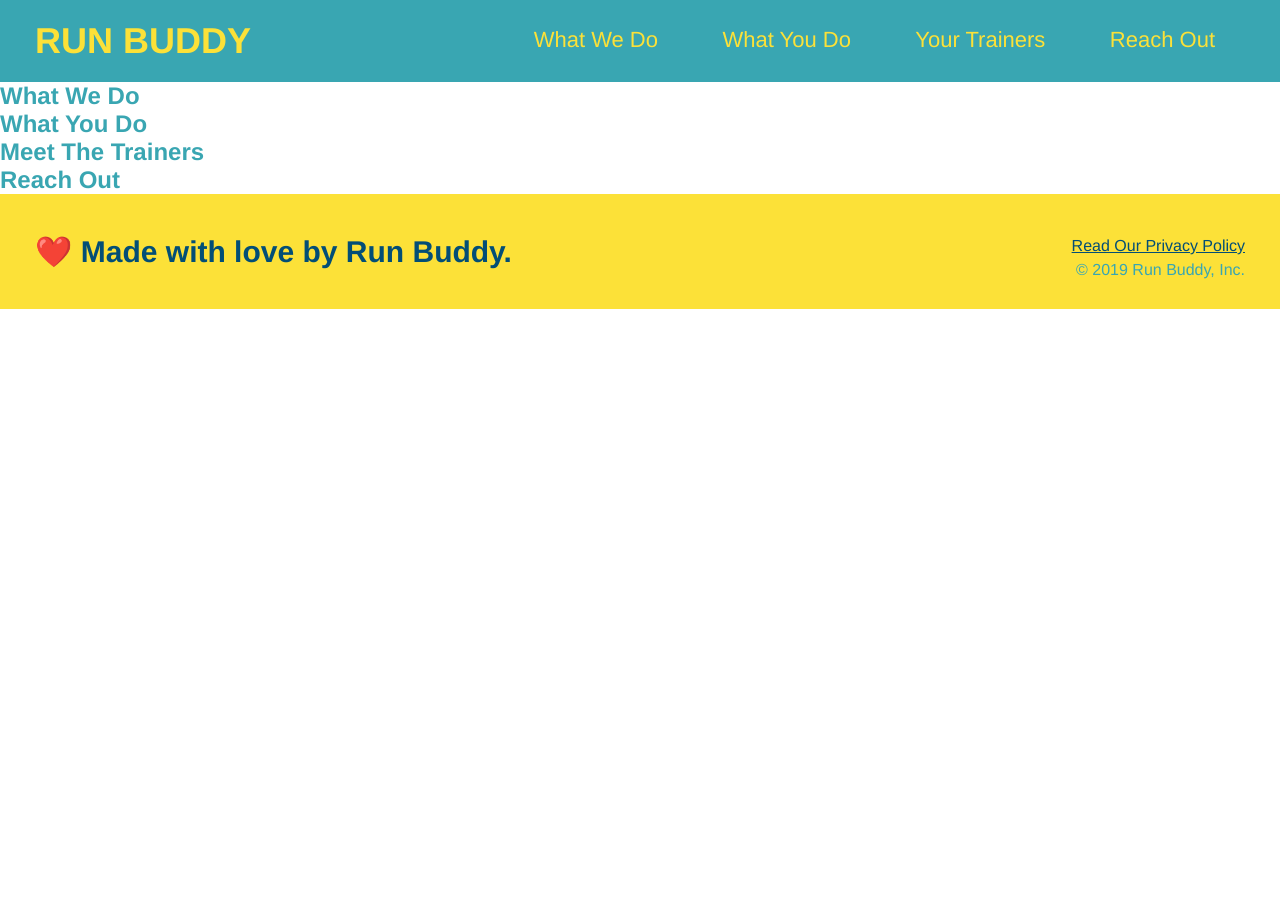
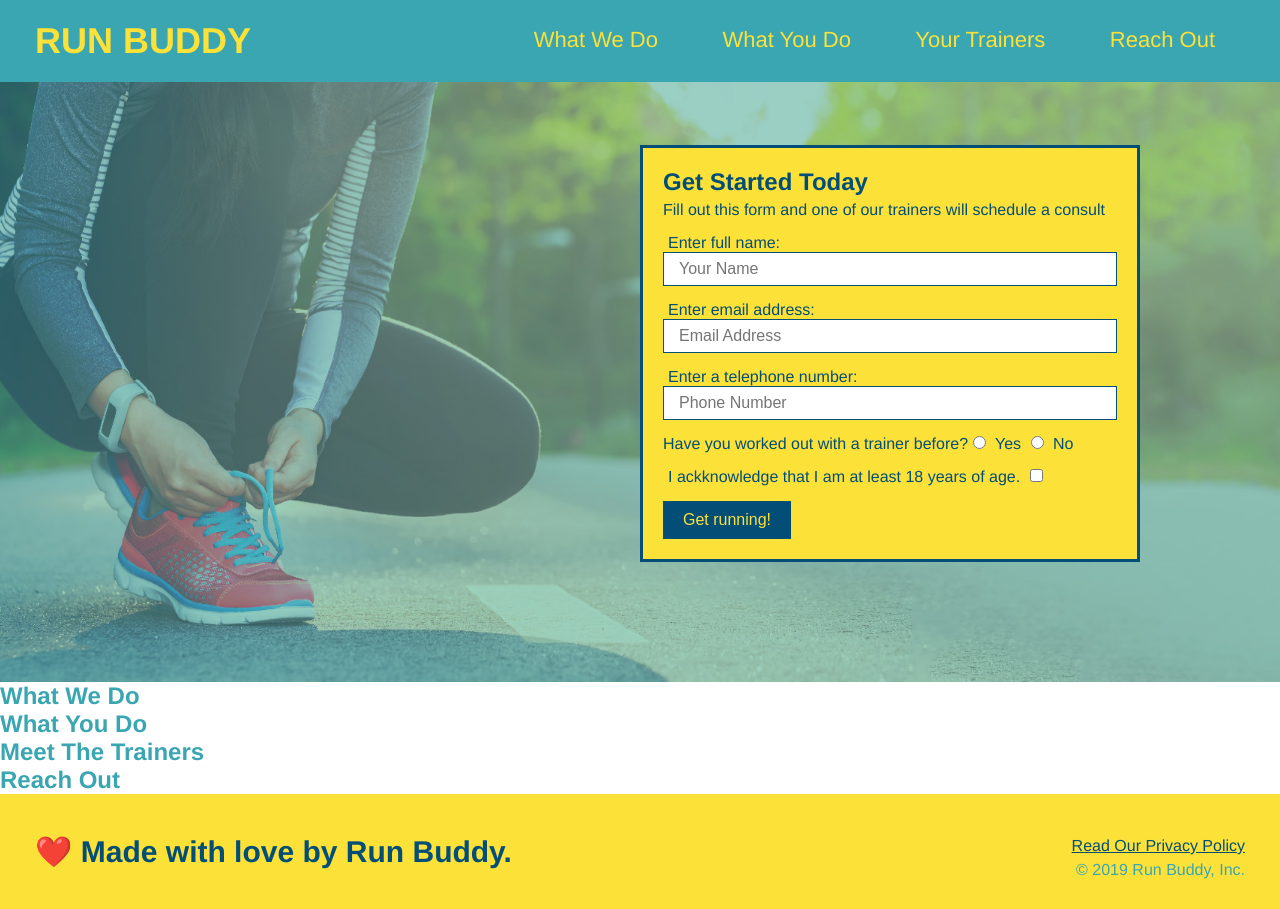
Before and after one commit to joseph0edwards/run-buddy, a plain HTML site: page index.html in a window 1280 px wide. Before the commit the page ends 800 px from the top, so only its background shows below. Drawn offline with Linux system fonts and the light colour scheme.

Commit message:
Added CSS Header Footer and Hero

```diff
--- a/index.html
+++ b/index.html
@@ -31,8 +31,40 @@
         </header>
 
         <!-- hero/jumbotron -->
-        <section>
+        <section class="hero">
+            <div class="hero-form">
+                <h3>Get Started Today</h3>
+                <p>Fill out this form and one of our trainers will schedule a consult</p>
+            <!--Add form element-->
+            <form>
+                <label for="name">Enter full name:</label>
+                <input type="text" placeholder="Your Name" name="name" id="name" class="form-input">
+
+                <label for="email">Enter email address:</label>
+                <input type="text" placeholder="Email Address" name="email" id="email" class="form-input">
+
+                <label for="phone">Enter a telephone number:</label>
+                <input type="text" placeholder="Phone Number" name="phone" id="phone" class="form-input">
+                <p>
+                    Have you worked out with a trainer before?
+                    <input type="radio" name="trainer-confirm" id="trainer-yes" />
+                    <label for="trainer-yes">Yes</label>
+                    <input type="radio" name="trainer-confirm" id="trainer-no" />
+                    <label for="trainer-no">No</label>
+                </p>
+                <p>
+                    <label for="checkbox" >
+                        I ackknowledge that I am at least 18 years of age.
+                    </label>
+                    <input type="checkbox" name="age-confirm" id="checkbox" />
+                </p>
+                <button type="submit">
+                    Get running!
+                </button>
+            </form>
+            </div>
         </section>
+        <!--end hero-->
 
         <!-- "what we do" section -->
         <section>
```
